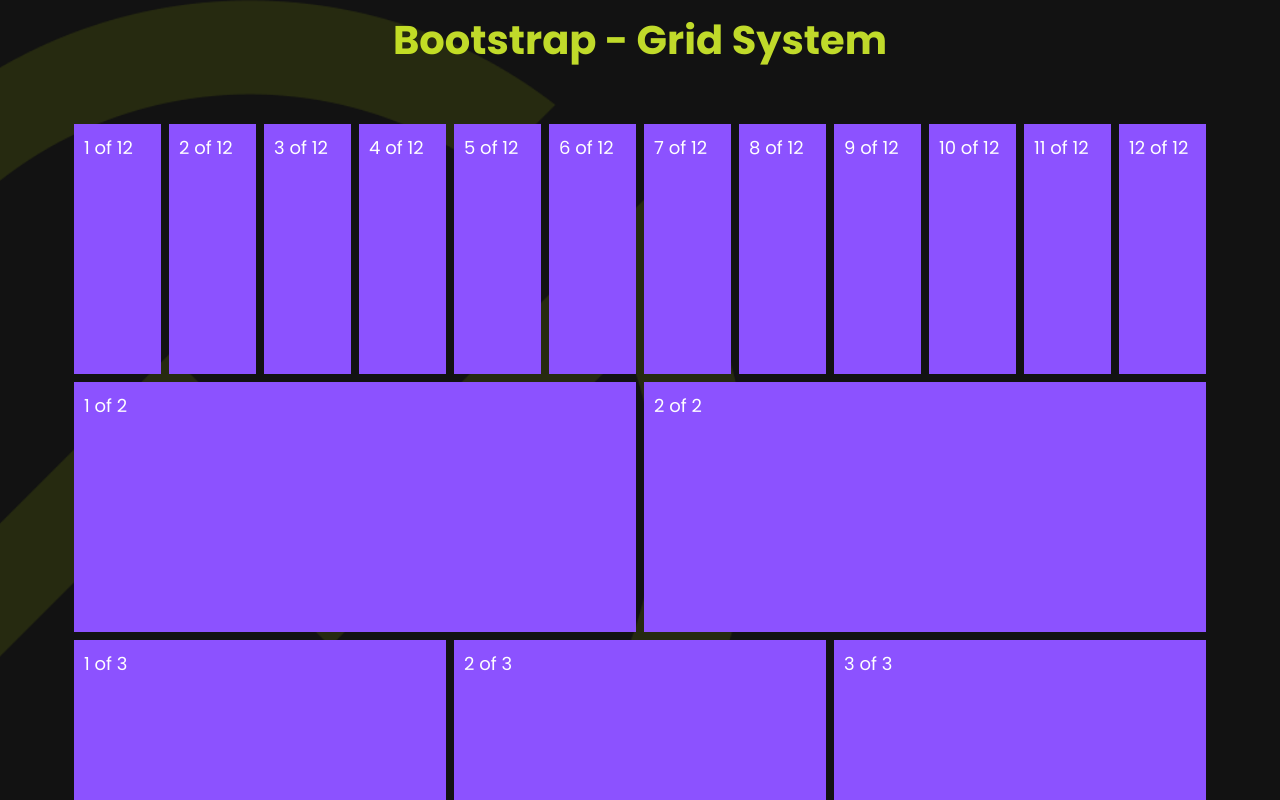
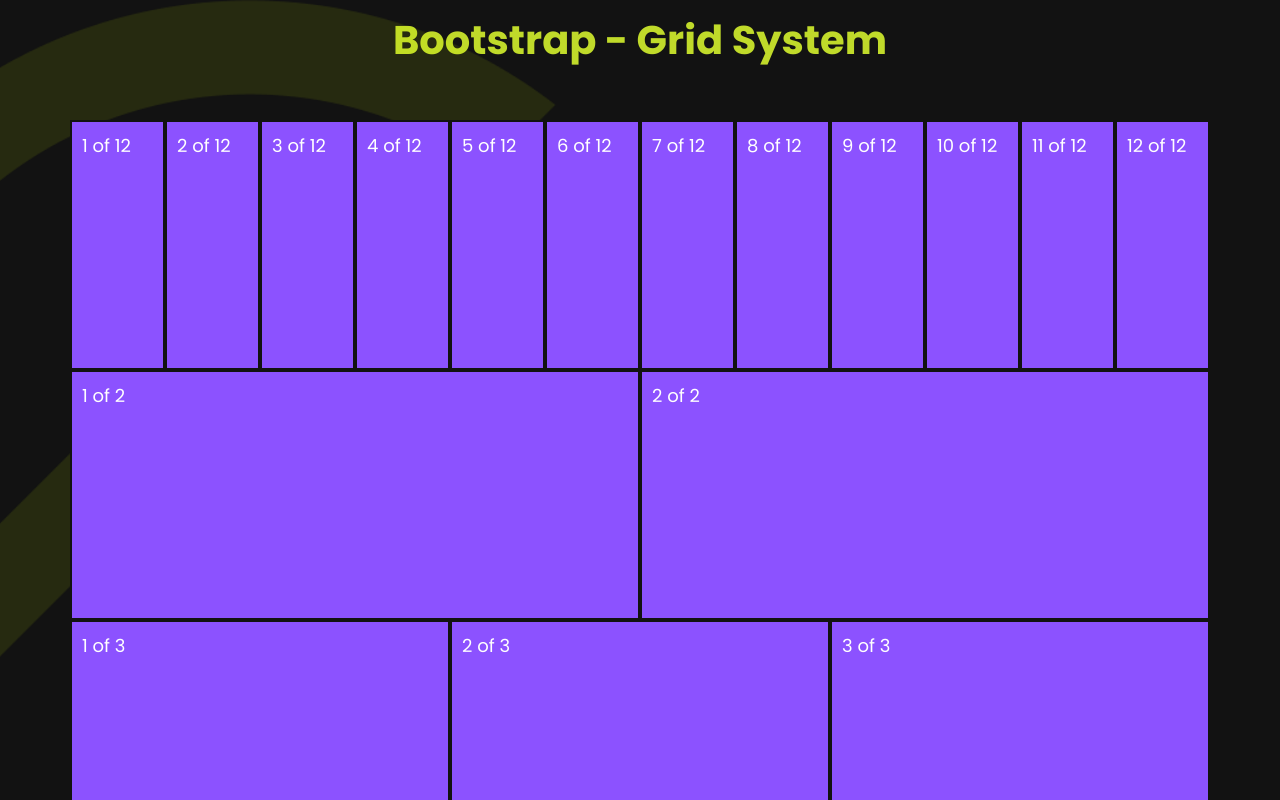
Before and after one commit to Dulmina98/bootstrap-practices, a React (Create React App) app: page / in a window 1280 px wide. Shown: the top 800 px of the page. Built offline with nearby package versions, Linux system fonts and the light colour scheme.

Commit message:
fix: add border without margin

```diff
--- a/src/App.scss
+++ b/src/App.scss
@@ -8,7 +8,7 @@
 
   .col {
     background: #8C52FF;
-    margin: 4px;
+    border: 2px solid #121212;
     height: 250px;
     padding: 10px;
   }
```
